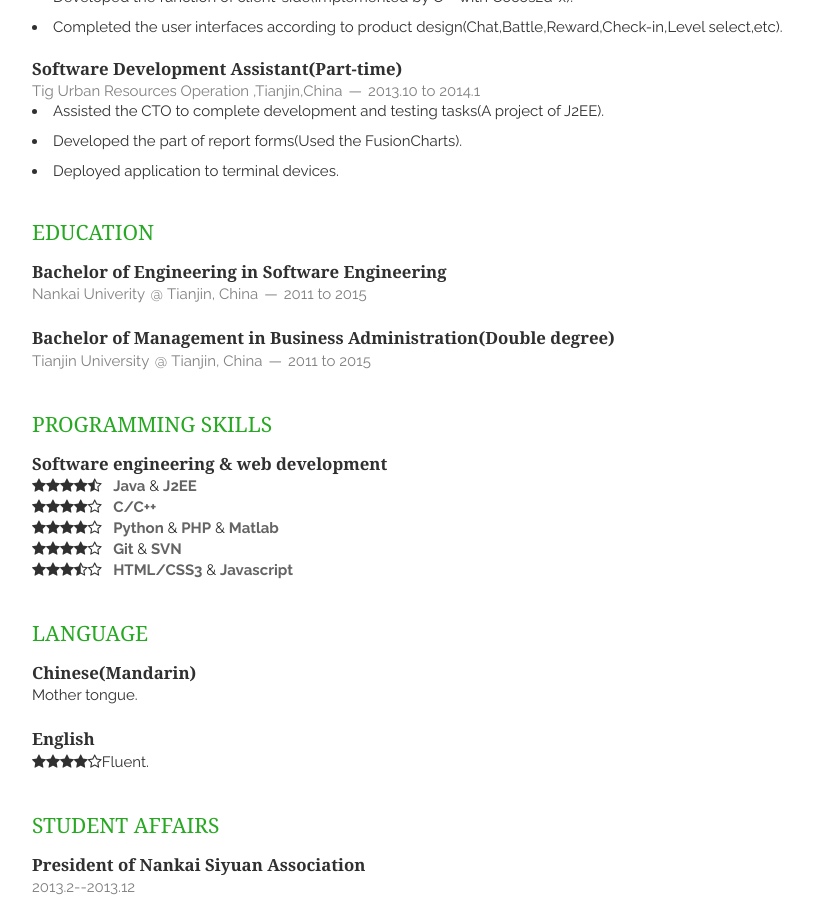
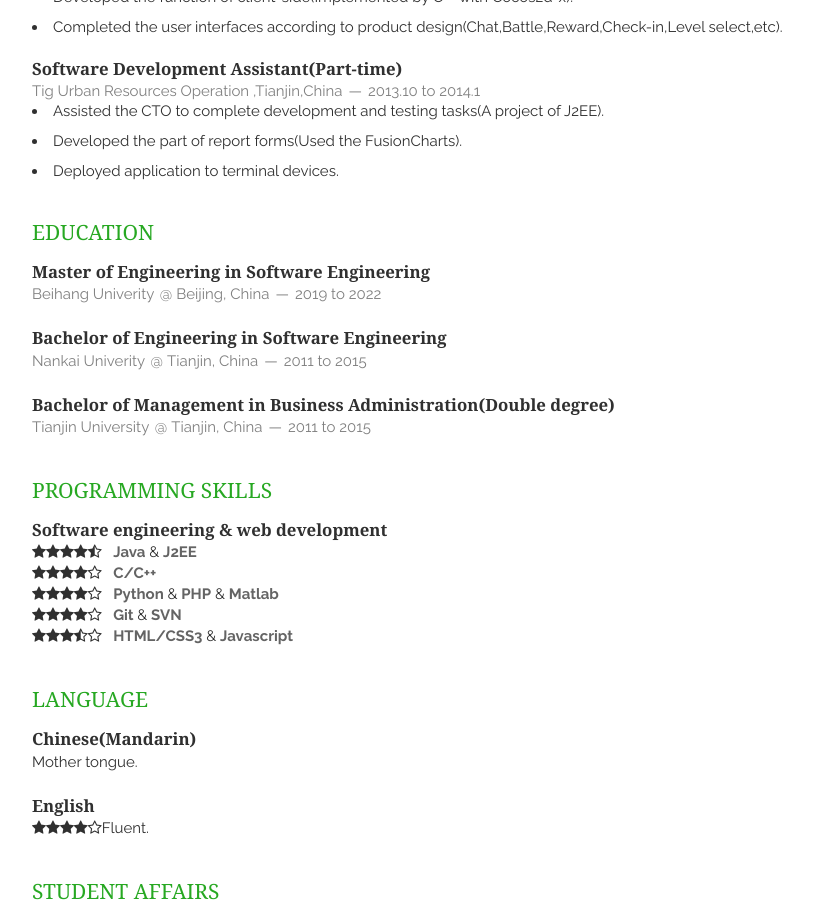
Before and after one commit to xzhcn6/vitae, a Jekyll site: the page built from index.html, in a window 1280 px wide and 900 px high, scrolled down 537 px. Shown: the whole window, without its empty margins (328-1141 px from the left). Built offline with Jekyll 4.4.1, drawn with Linux system fonts in a browser that asks for light colours; nearby versions of some CDN libraries; Markdown is read by kramdown in place of the engine named in the settings; the list of posts is cut into pages by our own code.

Commit message:
[+]Beihang University.

```diff
--- a/_includes/education.html
+++ b/_includes/education.html
@@ -1,5 +1,14 @@
 <section class="thirteen columns">
     <h1>Education</h1>
+    <article>
+        <header>
+            <h1>Master of Engineering in Software Engineering</h1>
+            <span>Beihang Univerity</span>
+            <span><address>Beijing, China</address><time>2019 to 2022</time></span>
+        </header>
+        <p>
+        </p>
+    </article>
     <article>
         <header>
             <h1>Bachelor of Engineering in Software Engineering</h1>
```
